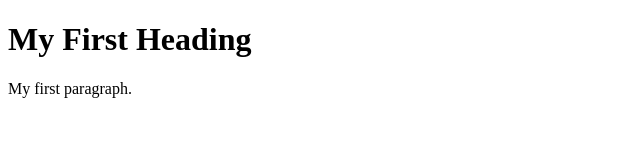
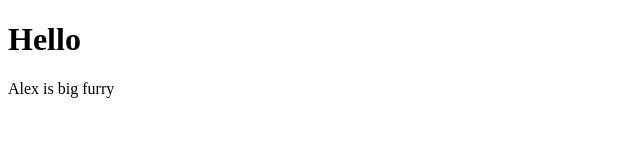
Before and after one commit to Quyrtz/Quyrtz.github.io, a plain HTML site: page index.html in a window 1280 px wide. Shown: the whole page, without its empty margins (0-640 px from the left). Drawn offline with Linux system fonts and the light colour scheme.

Commit message:
Update index.html

```diff
--- a/index.html
+++ b/index.html
@@ -1,12 +1,12 @@
 <!DOCTYPE html>
 <html>
 <head>
-<title>Page Title</title>
+<title>Quyrtz</title>
 </head>
 <body>
 
-<h1>My First Heading</h1>
-<p>My first paragraph.</p>
+<h1>Hello</h1>
+<p>Alex is big furry</p>
 
 </body>
 </html>
```
